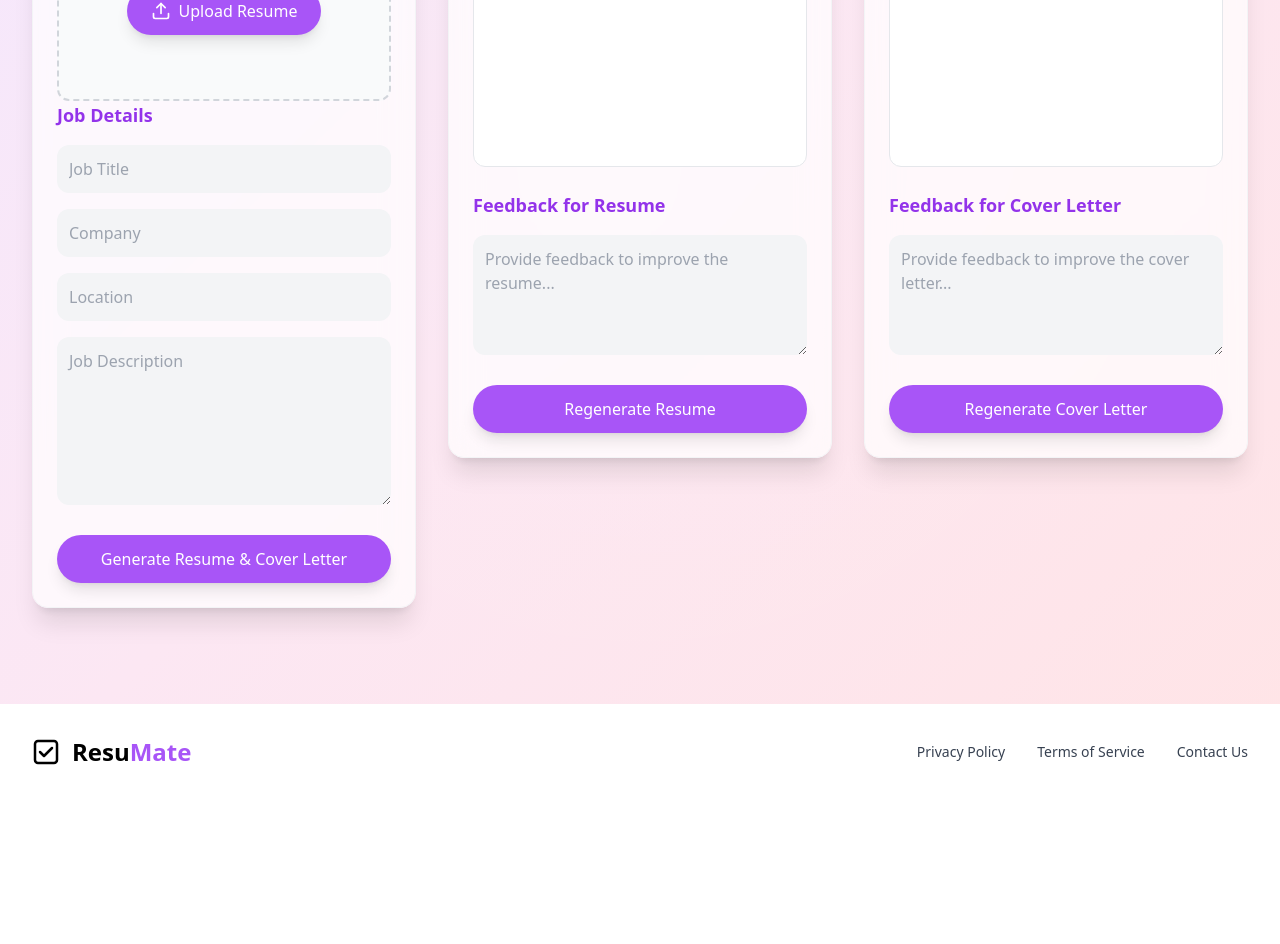
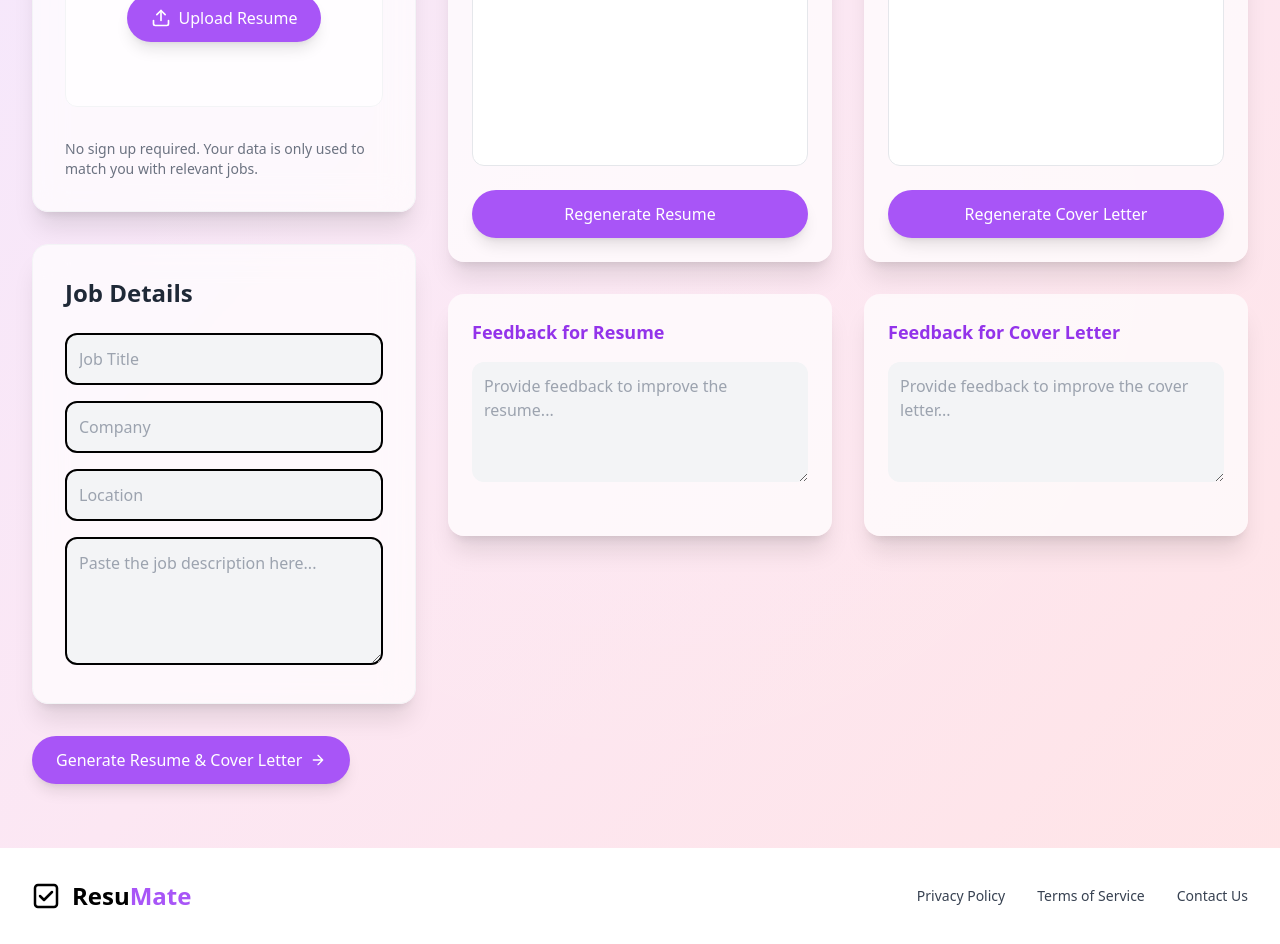
Before and after one commit to CMPT-276-SPRING-2025/final-project-lakes, a React (Vite) app: page /resume-improve in a window 1280 px wide. Shown: the part 460-1404 px from the top of the page. Before the commit the page ends 1260 px from the top, so only its background shows below. Built offline with nearby package versions, Linux system fonts and the light colour scheme.

Commit message:
Changed divs into motion divs with effects and fixed several bugs affecting UI

```diff
--- a/src/components/ResumeUploadArea.jsx
+++ b/src/components/ResumeUploadArea.jsx
@@ -80,8 +80,8 @@ const ResumeUploadArea = ({ onResumeParsed, darkMode = false }) => {
     <div
       className={`flex flex-col items-center justify-center py-16 px-8 rounded-xl ${
         darkMode
-          ? "bg-gray-700 bg-opacity-40 border border-gray-600"
-          : "bg-gray-50 border-2 border-dashed border-gray-300"
+          ? "bg-gray-800 bg-opacity-50 border border-gray-700"
+          : "bg-white bg-opacity-70 border border-gray-100"
       }`}
     >
       {/* Initial Upload State */}
--- a/src/pages/ResumeImprovePage.jsx
+++ b/src/pages/ResumeImprovePage.jsx
@@ -230,12 +230,13 @@ const ResumeImprovePage = () => {
             animate="visible"
             transition={{ delay: 0.3 }}
           >
+            {/* Resume Upload Card */}
             <motion.div
               className={`rounded-2xl overflow-hidden ${
                 darkMode
                   ? "bg-gray-800 bg-opacity-50 backdrop-blur-lg border border-gray-700"
                   : "bg-white bg-opacity-70 backdrop-blur-lg border border-gray-100"
-              } shadow-xl mb-8`}
+              } shadow-xl`}
               whileHover={{
                 y: -5,
                 boxShadow:
@@ -243,7 +244,7 @@ const ResumeImprovePage = () => {
               }}
               transition={{ type: "spring", stiffness: 400, damping: 10 }}
             >
-              <div className="p-6">
+              <div className="p-8">
                 <h2
                   className={`text-2xl font-bold mb-6 ${
                     darkMode ? "text-white" : "text-gray-800"
@@ -251,7 +252,6 @@ const ResumeImprovePage = () => {
                 >
                   Upload Resume
                 </h2>
-
                 <motion.div>
                   <motion.div
                     whileHover={{ scale: 1.05 }}
@@ -263,15 +263,45 @@ const ResumeImprovePage = () => {
                     />
                   </motion.div>
                 </motion.div>
-
-                <h3
-                  className={`text-lg font-semibold mb-4 ${
-                    darkMode ? "text-purple-300" : "text-purple-600"
+                <p
+                  className={`mt-8 text-sm ${
+                    darkMode ? "text-gray-400" : "text-gray-500"
+                  }`}
+                >
+                  No sign up required. Your data is only used to match you with
+                  relevant jobs.
+                </p>
+              </div>
+            </motion.div>
+            {/* Job Details Card */}
+            <motion.div
+              className="mt-8"
+              variants={cardVariants}
+              initial="hidden"
+              animate="visible"
+              transition={{ delay: 0.5 }}
+            >
+              <motion.div
+                className={`rounded-2xl overflow-hidden ${
+                  darkMode
+                    ? "bg-gray-800 bg-opacity-50 backdrop-blur-lg border border-gray-700"
+                    : "bg-white bg-opacity-70 backdrop-blur-lg border border-gray-100"
+                } shadow-xl`}
+                whileHover={{
+                  y: -5,
+                  boxShadow:
+                    "0 20px 25px -5px rgba(0,0,0,0.1), 0 10px 10px -5px rgba(0,0,0,0.04)",
+                }}
+                transition={{ type: "spring", stiffness: 400, damping: 10 }}
+              >
+                <div className="p-8">
+                  <h2
+                    className={`text-2xl font-bold mb-6 ${
+                      darkMode ? "text-white" : "text-gray-800"
                     }`}
                   >
                     Job Details
-                </h3>
-
+                  </h2>
                   <div className="space-y-4">
                     <input
                       type="text"
@@ -281,8 +311,8 @@ const ResumeImprovePage = () => {
                       placeholder="Job Title"
                       className={`w-full p-3 rounded-xl focus:ring-2 focus:ring-purple-400 focus:border-transparent ${
                         darkMode
-                        ? "bg-gray-700 text-white border-gray-600"
-                        : "bg-gray-100 text-black border-gray-300"
+                          ? "bg-gray-700 text-white border-white border-2"
+                          : "bg-gray-100 text-black border-black border-2"
                       }`}
                     />
                     <input
@@ -293,8 +323,8 @@ const ResumeImprovePage = () => {
                       placeholder="Company"
                       className={`w-full p-3 rounded-xl focus:ring-2 focus:ring-purple-400 focus:border-transparent ${
                         darkMode
-                        ? "bg-gray-700 text-white border-gray-600"
-                        : "bg-gray-100 text-black border-gray-300"
+                          ? "bg-gray-700 text-white border-white border-2"
+                          : "bg-gray-100 text-black border-black border-2"
                       }`}
                     />
                     <input
@@ -305,65 +335,43 @@ const ResumeImprovePage = () => {
                       placeholder="Location"
                       className={`w-full p-3 rounded-xl focus:ring-2 focus:ring-purple-400 focus:border-transparent ${
                         darkMode
-                        ? "bg-gray-700 text-white border-gray-600"
-                        : "bg-gray-100 text-black border-gray-300"
+                          ? "bg-gray-700 text-white border-white border-2"
+                          : "bg-gray-100 text-black border-black border-2"
                       }`}
                     />
                     <textarea
                       name="description"
                       value={jobDetails.description}
                       onChange={handleInputChange}
-                    placeholder="Job Description"
-                    rows="6"
-                    className={`w-full p-3 rounded-xl focus:ring-2 focus:ring-purple-400 focus:border-transparent ${
+                      placeholder="Paste the job description here..."
+                      className={`w-full p-3 rounded-xl h-32 focus:ring-2 focus:ring-purple-400 focus:border-transparent ${
                         darkMode
-                        ? "bg-gray-700 text-white border-gray-600"
-                        : "bg-gray-100 text-black border-gray-300"
+                          ? "bg-gray-700 text-white border-white border-2"
+                          : "bg-gray-100 text-black border-black border-2"
                       }`}
                     ></textarea>
                   </div>
-
-                <motion.button
+                </div>
+              </motion.div>
+            </motion.div>
+            {/* Analyze Match Button */}
+            <motion.div
+              className="mt-8"
+              initial={{ opacity: 0, y: 20 }}
+              animate={{ opacity: 1, y: 0 }}
+              transition={{ delay: 0.7 }}
+            >
+              <FancyButton
                 onClick={generateResumeAndCoverLetter}
-                  disabled={loading}
-                  className={`px-6 py-3 mt-6 rounded-full w-full ${
-                    darkMode
-                      ? "bg-purple-600 hover:bg-purple-700"
-                      : "bg-purple-500 hover:bg-purple-600"
-                  } text-white font-medium shadow-lg transition-transform flex items-center justify-center space-x-2`}
-                  whileHover={{ scale: 1.05 }}
-                  whileTap={{ scale: 0.95 }}
-                >
-                  {loading ? (
-                    <svg
-                      className="animate-spin h-5 w-5"
-                      xmlns="http://www.w3.org/2000/svg"
-                      fill="none"
-                      viewBox="0 0 24 24"
-                    >
-                      <circle
-                        className="opacity-25"
-                        cx="12"
-                        cy="12"
-                        r="10"
-                        stroke="currentColor"
-                        strokeWidth="4"
-                      ></circle>
-                      <path
-                        className="opacity-75"
-                        fill="currentColor"
-                        d="M4 12a8 8 0 018-8V0C5.373 0 0 5.373 0 12h4zm2 5.291A7.962 7.962 0 014 12H0c0 3.042 1.135 5.824 3 7.938l3-2.647z"
-                      ></path>
-                    </svg>
-                  ) : (
-                    <span>Generate Resume & Cover Letter</span>
-                  )}
-                </motion.button>
-              </div>
+                loading={loading}
+                darkMode={darkMode}
+              />
             </motion.div>
           </motion.div>
 
           {/* Column 2: Resume Generator */}
+          <div className="space-y-8">
+            {/* Resume Generator Output Card */}
             <motion.div
               variants={cardVariants}
               initial="hidden"
@@ -373,9 +381,9 @@ const ResumeImprovePage = () => {
               <motion.div
                 className={`rounded-2xl overflow-hidden ${
                   darkMode
-                  ? "bg-gray-800 bg-opacity-50 backdrop-blur-lg border border-gray-700"
-                  : "bg-white bg-opacity-70 backdrop-blur-lg border border-gray-100"
-              } shadow-xl mb-8`}
+                    ? "bg-gray-800 bg-opacity-50 ..."
+                    : "bg-white bg-opacity-70 ..."
+                } shadow-xl`}
                 whileHover={{
                   y: -5,
                   boxShadow:
@@ -391,7 +399,6 @@ const ResumeImprovePage = () => {
                   >
                     Resume Generator
                   </h2>
-
                   <div
                     className={`rounded-xl p-4 min-h-[250px] mb-6 ${
                       darkMode
@@ -408,27 +415,6 @@ const ResumeImprovePage = () => {
                         "Your generated resume will appear here..."}
                     </p>
                   </div>
-
-                <h3
-                  className={`text-lg font-semibold mb-4 ${
-                    darkMode ? "text-purple-300" : "text-purple-600"
-                  }`}
-                >
-                  Feedback for Resume
-                </h3>
-
-                <textarea
-                  value={resumeFeedback}
-                  onChange={(e) => setResumeFeedback(e.target.value)}
-                  placeholder="Provide feedback to improve the resume..."
-                  rows="4"
-                  className={`w-full p-3 rounded-xl mb-6 focus:ring-2 focus:ring-purple-400 focus:border-transparent ${
-                    darkMode
-                      ? "bg-gray-700 text-white border-gray-600"
-                      : "bg-gray-100 text-black border-gray-300"
-                  }`}
-                ></textarea>
-
                   <motion.button
                     onClick={regenerateResume}
                     disabled={loading}
@@ -468,8 +454,7 @@ const ResumeImprovePage = () => {
                 </div>
               </motion.div>
             </motion.div>
-
-          {/* Column 3: Cover Letter Generator */}
+            {/* Resume Feedback Card */}
             <motion.div
               variants={cardVariants}
               initial="hidden"
@@ -479,13 +464,59 @@ const ResumeImprovePage = () => {
               <motion.div
                 className={`rounded-2xl overflow-hidden ${
                   darkMode
-                  ? "bg-gray-800 bg-opacity-50 backdrop-blur-lg border border-gray-700"
-                  : "bg-white bg-opacity-70 backdrop-blur-lg border border-gray-100"
-              } shadow-xl mb-8`}
+                    ? "bg-gray-800 bg-opacity-50 ..."
+                    : "bg-white bg-opacity-70 ..."
+                } shadow-xl`}
                 whileHover={{
                   y: -5,
                   boxShadow:
-                  "0 20px 25px -5px rgba(0, 0, 0, 0.1), 0 10px 10px -5px rgba(0, 0, 0, 0.04)",
+                    "0 20px 25px -5px rgba(0,0,0,0.1), 0 10px 10px -5px rgba(0,0,0,0.04)",
+                }}
+                transition={{ type: "spring", stiffness: 400, damping: 10 }}
+              >
+                <div className="p-6">
+                  <h3
+                    className={`text-lg font-semibold mb-4 ${
+                      darkMode ? "text-purple-300" : "text-purple-600"
+                    }`}
+                  >
+                    Feedback for Resume
+                  </h3>
+                  <textarea
+                    value={resumeFeedback}
+                    onChange={(e) => setResumeFeedback(e.target.value)}
+                    placeholder="Provide feedback to improve the resume..."
+                    rows="4"
+                    className={`w-full p-3 rounded-xl mb-6 focus:ring-2 focus:ring-purple-400 focus:border-transparent ${
+                      darkMode
+                        ? "bg-gray-700 text-white border-gray-600"
+                        : "bg-gray-100 text-black border-gray-300"
+                    }`}
+                  />
+                </div>
+              </motion.div>
+            </motion.div>
+          </div>
+
+          {/* Column 3: Cover Letter Generator & Feedback */}
+          <div className="space-y-8">
+            {/* Cover Letter Generator Output Card */}
+            <motion.div
+              variants={cardVariants}
+              initial="hidden"
+              animate="visible"
+              transition={{ delay: 0.7 }}
+            >
+              <motion.div
+                className={`rounded-2xl overflow-hidden ${
+                  darkMode
+                    ? "bg-gray-800 bg-opacity-50 ..."
+                    : "bg-white bg-opacity-70 ..."
+                } shadow-xl`}
+                whileHover={{
+                  y: -5,
+                  boxShadow:
+                    "0 20px 25px -5px rgba(0,0,0,0.1), 0 10px 10px -5px rgba(0,0,0,0.04)",
                 }}
                 transition={{ type: "spring", stiffness: 400, damping: 10 }}
               >
@@ -497,7 +528,6 @@ const ResumeImprovePage = () => {
                   >
                     Cover Letter Generator
                   </h2>
-
                   <div
                     className={`rounded-xl p-4 min-h-[250px] mb-6 ${
                       darkMode
@@ -514,27 +544,6 @@ const ResumeImprovePage = () => {
                         "Your generated cover letter will appear here..."}
                     </p>
                   </div>
-
-                <h3
-                  className={`text-lg font-semibold mb-4 ${
-                    darkMode ? "text-purple-300" : "text-purple-600"
-                  }`}
-                >
-                  Feedback for Cover Letter
-                </h3>
-
-                <textarea
-                  value={coverLetterFeedback}
-                  onChange={(e) => setCoverLetterFeedback(e.target.value)}
-                  placeholder="Provide feedback to improve the cover letter..."
-                  rows="4"
-                  className={`w-full p-3 rounded-xl mb-6 focus:ring-2 focus:ring-purple-400 focus:border-transparent ${
-                    darkMode
-                      ? "bg-gray-700 text-white border-gray-600"
-                      : "bg-gray-100 text-black border-gray-300"
-                  }`}
-                ></textarea>
-
                   <motion.button
                     onClick={regenerateCoverLetter}
                     disabled={loading}
@@ -574,12 +583,111 @@ const ResumeImprovePage = () => {
                 </div>
               </motion.div>
             </motion.div>
+            {/* Cover Letter Feedback Card */}
+            <motion.div
+              variants={cardVariants}
+              initial="hidden"
+              animate="visible"
+              transition={{ delay: 0.7 }}
+            >
+              <motion.div
+                className={`rounded-2xl overflow-hidden ${
+                  darkMode
+                    ? "bg-gray-800 bg-opacity-50 ..."
+                    : "bg-white bg-opacity-70 ..."
+                } shadow-xl`}
+                whileHover={{
+                  y: -5,
+                  boxShadow:
+                    "0 20px 25px -5px rgba(0,0,0,0.1), 0 10px 10px -5px rgba(0,0,0,0.04)",
+                }}
+                transition={{ type: "spring", stiffness: 400, damping: 10 }}
+              >
+                <motion.div className="p-6">
+                  <h3
+                    className={`text-lg font-semibold mb-4 ${
+                      darkMode ? "text-purple-300" : "text-purple-600"
+                    }`}
+                  >
+                    Feedback for Cover Letter
+                  </h3>
+                  <textarea
+                    value={coverLetterFeedback}
+                    onChange={(e) => setCoverLetterFeedback(e.target.value)}
+                    placeholder="Provide feedback to improve the cover letter..."
+                    rows="4"
+                    className={`w-full p-3 rounded-xl mb-6 focus:ring-2 focus:ring-purple-400 focus:border-transparent ${
+                      darkMode
+                        ? "bg-gray-700 text-white border-gray-600"
+                        : "bg-gray-100 text-black border-gray-300"
+                    }`}
+                  />
+                </motion.div>
+              </motion.div>
+            </motion.div>
+          </div>
         </div>
       </main>
-
       <Footer darkMode={darkMode} />
     </div>
   );
 };
 
 export default ResumeImprovePage;
+
+const FancyButton = ({ onClick, loading, darkMode }) => {
+  return (
+    <motion.button
+      onClick={onClick}
+      disabled={loading}
+      className={`px-6 py-3 rounded-full ${
+        darkMode
+          ? "bg-purple-600 hover:bg-purple-700"
+          : "bg-purple-500 hover:bg-purple-600"
+      } text-white font-medium shadow-lg flex items-center space-x-2 transition-transform`}
+      whileHover={{ scale: 1.05 }}
+      whileTap={{ scale: 0.95 }}
+    >
+      {loading ? (
+        <svg
+          className="animate-spin h-5 w-5"
+          xmlns="http://www.w3.org/2000/svg"
+          fill="none"
+          viewBox="0 0 24 24"
+        >
+          <circle
+            className="opacity-25"
+            cx="12"
+            cy="12"
+            r="10"
+            stroke="currentColor"
+            strokeWidth="4"
+          ></circle>
+          <path
+            className="opacity-75"
+            fill="currentColor"
+            d="M4 12a8 8 0 018-8V0C5.373 0 0 5.373 0 12h4zm2 5.291A7.962 7.962 0 014 12H0c0 3.042 1.135 5.824 3 7.938l3-2.647z"
+          ></path>
+        </svg>
+      ) : (
+        <>
+          <span>Generate Resume & Cover Letter</span>
+          <svg
+            className="ml-2 w-4 h-4"
+            viewBox="0 0 24 24"
+            fill="none"
+            xmlns="http://www.w3.org/2000/svg"
+          >
+            <path
+              d="M5 12H19M19 12L12 5M19 12L12 19"
+              stroke="currentColor"
+              strokeWidth="2"
+              strokeLinecap="round"
+              strokeLinejoin="round"
+            />
+          </svg>
+        </>
+      )}
+    </motion.button>
+  );
+};
```
Lines whose indentation alone changed are shown as unchanged.
